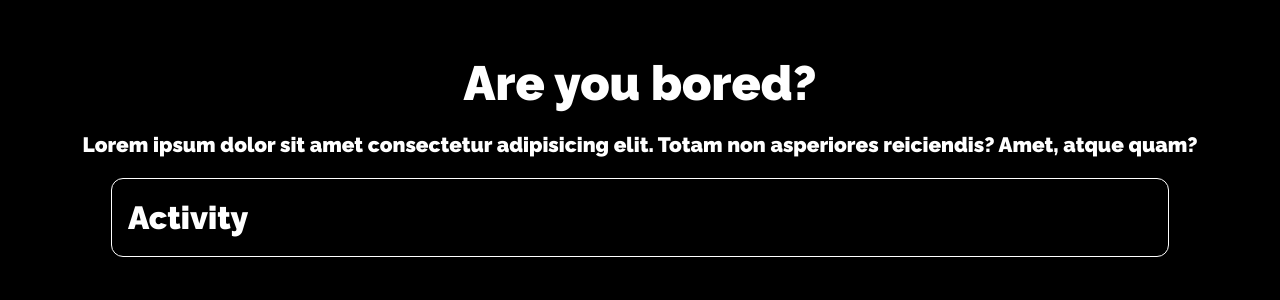
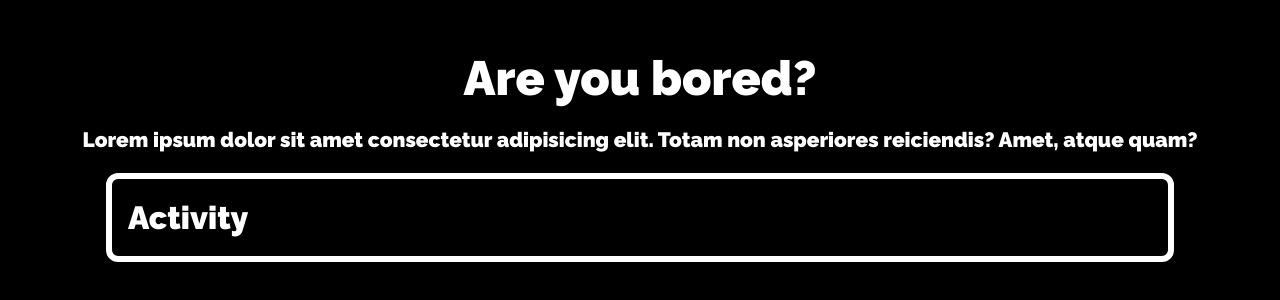
Before and after one commit to francisco-magana/are-you-bored, an Angular app: page / in a window 1280 px wide. Shown: the part 244-544 px from the top of the page. Built offline with nearby package versions, Linux system fonts and the light colour scheme; no server answers; grey boxes are pictures that could not be loaded.

Commit message:
improve card border

```diff
--- a/src/app/app.component.scss
+++ b/src/app/app.component.scss
@@ -31,7 +31,7 @@
 }
 
 .card {
-    border: 1px solid white;
+    border: 6px solid white;
     border-radius: 12px;
     display: flex;
     flex-direction: column;
```
